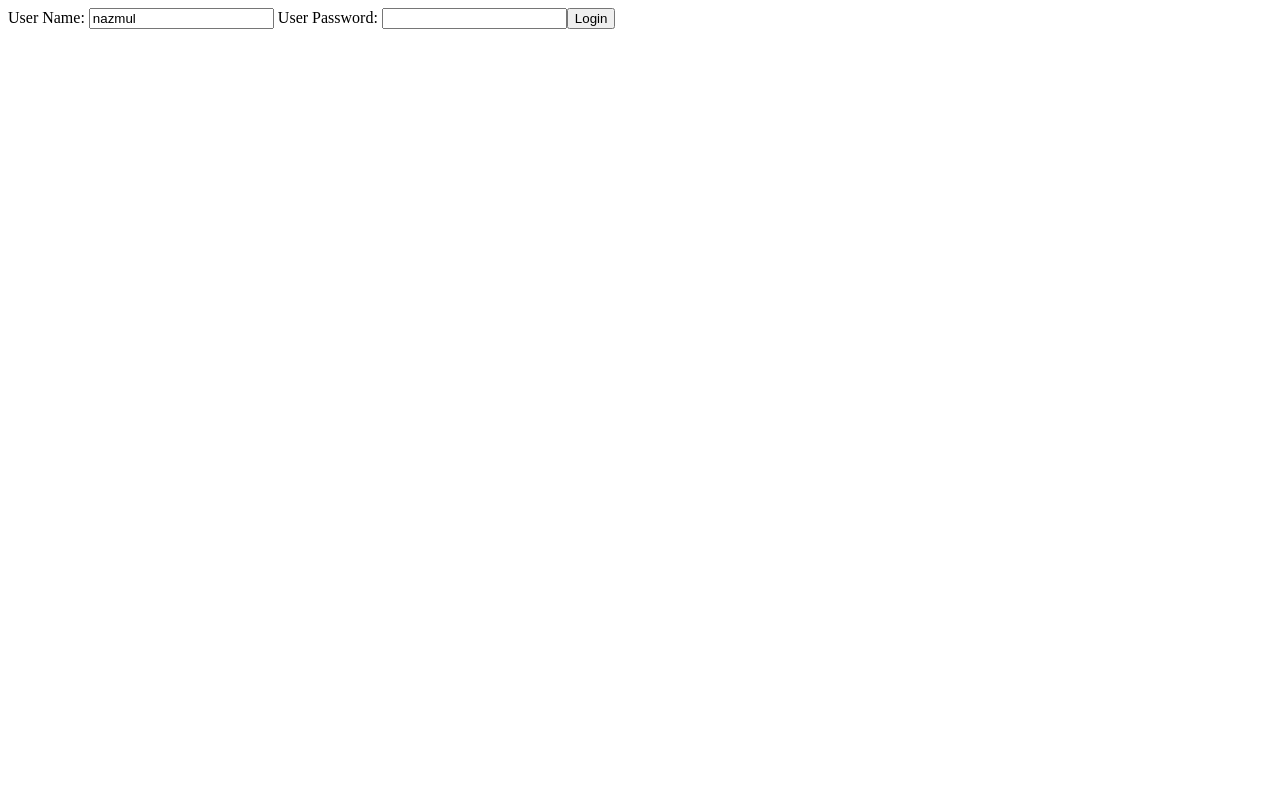
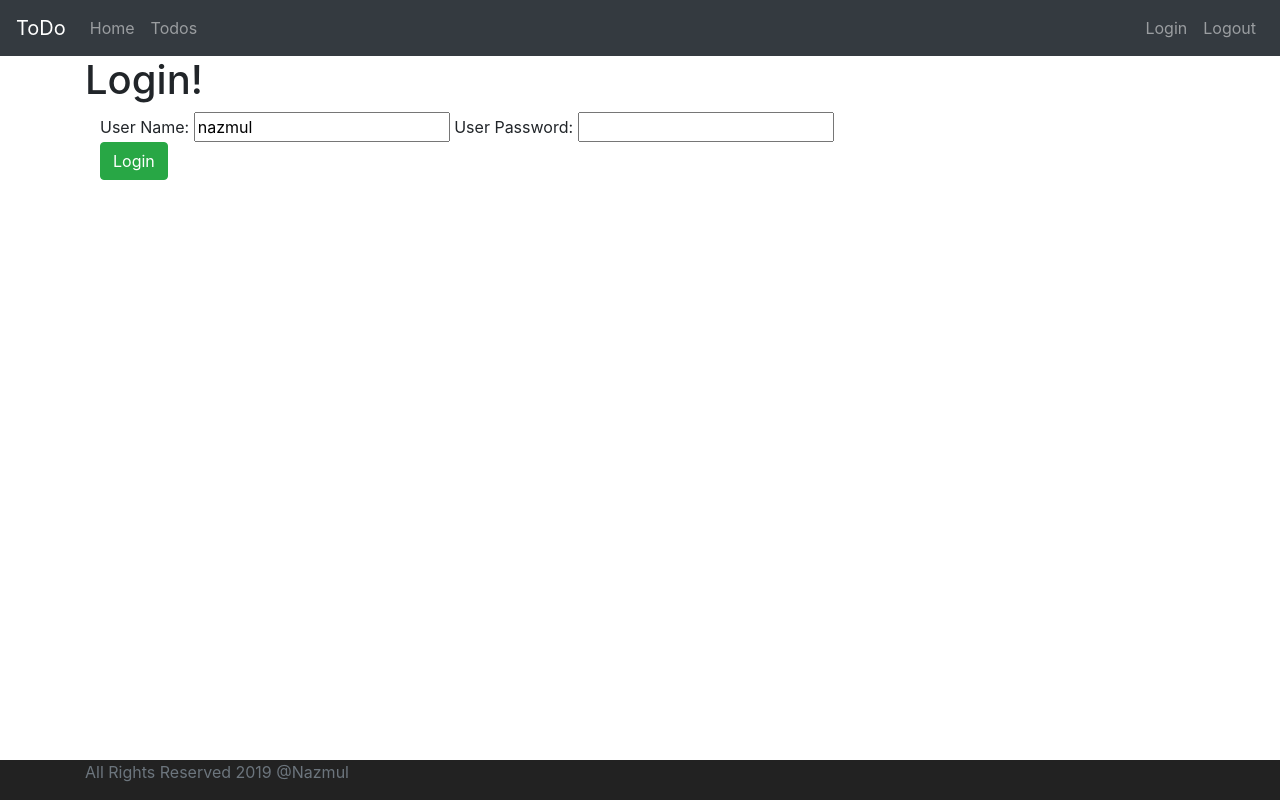
Before and after one commit to somratcste/full-stack-to-do-app, an Angular app in the folder frontend/todo/: page / in a window 1280 px wide. Built offline with nearby package versions, Linux system fonts and the light colour scheme.

Commit message:
add bootstrap

```diff
--- a/frontend/todo/src/app/app.component.html
+++ b/frontend/todo/src/app/app.component.html
@@ -1,2 +1,5 @@
-
-<router-outlet></router-outlet>
+<app-menu></app-menu>
+<div class="container">
+  <router-outlet></router-outlet>
+</div>
+<app-footer></app-footer>
--- a/frontend/todo/src/app/app.module.ts
+++ b/frontend/todo/src/app/app.module.ts
@@ -8,6 +8,8 @@ import { LoginComponent } from './login/login.component';
 import {FormsModule} from '@angular/forms';
 import { ErrorComponent } from './error/error.component';
 import { ListTodosComponent } from './list-todos/list-todos.component';
+import { MenuComponent } from './menu/menu.component';
+import { FooterComponent } from './footer/footer.component';
 
 @NgModule({
   declarations: [
@@ -15,7 +17,9 @@ import { ListTodosComponent } from './list-todos/list-todos.component';
     WelcomeComponent,
     LoginComponent,
     ErrorComponent,
-    ListTodosComponent
+    ListTodosComponent,
+    MenuComponent,
+    FooterComponent
   ],
   imports: [
     BrowserModule,
--- /dev/null
+++ b/frontend/todo/src/app/footer/footer.component.css
@@ -0,0 +1,7 @@
+.footer {
+  position: absolute;
+  bottom: 0;
+  width:100%;
+  height: 40px;
+  background-color: #222222;
+}
--- /dev/null
+++ b/frontend/todo/src/app/footer/footer.component.html
@@ -0,0 +1,6 @@
+<footer class="footer">
+  <div class="container">
+    <span class="text-muted">All Rights Reserved 2019 @Nazmul</span>
+  </div>
+
+</footer>
--- /dev/null
+++ b/frontend/todo/src/app/footer/footer.component.ts
@@ -0,0 +1,15 @@
+import { Component, OnInit } from '@angular/core';
+
+@Component({
+  selector: 'app-footer',
+  templateUrl: './footer.component.html',
+  styleUrls: ['./footer.component.css']
+})
+export class FooterComponent implements OnInit {
+
+  constructor() { }
+
+  ngOnInit() {
+  }
+
+}
--- a/frontend/todo/src/app/list-todos/list-todos.component.html
+++ b/frontend/todo/src/app/list-todos/list-todos.component.html
@@ -1,17 +1,20 @@
-<table border="1">
-  <caption>My Todos</caption>
-  <thead>
+<h1>My Todo's</h1>
+<div class="container">
+  <table class="todos">
+    <thead>
     <tr>
       <th>Description</th>
       <th>Target Date</th>
       <th>is Completed? </th>
     </tr>
-  </thead>
-  <tbody>
+    </thead>
+    <tbody>
     <tr *ngFor="let todo of todos">
       <td>{{ todo.description }}</td>
       <td> {{ todo.targetDate | date }}</td>
       <td> {{ todo.done }}</td>
     </tr>
-  </tbody>
-</table>
+    </tbody>
+  </table>
+
+</div>
--- a/frontend/todo/src/app/login/login.component.html
+++ b/frontend/todo/src/app/login/login.component.html
@@ -1,7 +1,11 @@
-<small *ngIf="invalidLogin">{{ errorMessage }}</small>
-<div>
-  User Name: <input type="text" name="username" [(ngModel)]="username" />
-  User Password: <input type="password" name="password" [(ngModel)]="password" />
+<h1>Login!</h1>
+<div class="container">
+  <div class="alert alert-warning" *ngIf="invalidLogin">{{ errorMessage }}</div>
+  <div>
+    User Name: <input type="text" name="username" [(ngModel)]="username" />
+    User Password: <input type="password" name="password" [(ngModel)]="password" />
+    <br>
+    <button (click)="handleLogin()" class="btn btn-success">Login</button>
+  </div>
 
-  <button (click)="handleLogin()" >Login</button>
 </div>
--- /dev/null
+++ b/frontend/todo/src/app/menu/menu.component.html
@@ -0,0 +1,16 @@
+<header>
+  <nav class="navbar navbar-expand-md navbar-dark bg-dark">
+    <div>
+      <a href="https://www.in28minutes.com" class="navbar-brand">ToDo</a>
+    </div>
+    <ul class="navbar-nav">
+      <li><a  href="/welcome/nazmul" class="nav-link">Home</a></li>
+      <li><a href="/todos" class="nav-link">Todos</a></li>
+    </ul>
+
+    <ul class="navbar-nav navbar-collapse justify-content-end">
+      <li><a href="/login" class="nav-link">Login</a></li>
+      <li><a href="/logout" class="nav-link">Logout</a></li>
+    </ul>
+  </nav>
+</header>
--- /dev/null
+++ b/frontend/todo/src/app/menu/menu.component.ts
@@ -0,0 +1,15 @@
+import { Component, OnInit } from '@angular/core';
+
+@Component({
+  selector: 'app-menu',
+  templateUrl: './menu.component.html',
+  styleUrls: ['./menu.component.css']
+})
+export class MenuComponent implements OnInit {
+
+  constructor() { }
+
+  ngOnInit() {
+  }
+
+}
--- a/frontend/todo/src/app/welcome/welcome.component.html
+++ b/frontend/todo/src/app/welcome/welcome.component.html
@@ -1,5 +1,8 @@
-<p>
-  welcome to {{ name }}! It works!
-</p>
+<div class="container">
+  <h1>
+    welcome to {{ name }}! It works!
+  </h1>
 
-You can manager your todos <a routerLink="/todos">here</a>
+  You can manager your todos <a routerLink="/todos">here</a>
+
+</div>
--- a/frontend/todo/src/styles.css
+++ b/frontend/todo/src/styles.css
@@ -1 +1,2 @@
 /* You can add global styles to this file, and also import other style files */
+@import url(https://unpkg.com/bootstrap@4.3.1/dist/css/bootstrap.min.css);
```
Also changed, not shown: frontend/todo/src/app/menu/menu.component.css (added), 2 other files (tests, documents, lock files or other folders).
